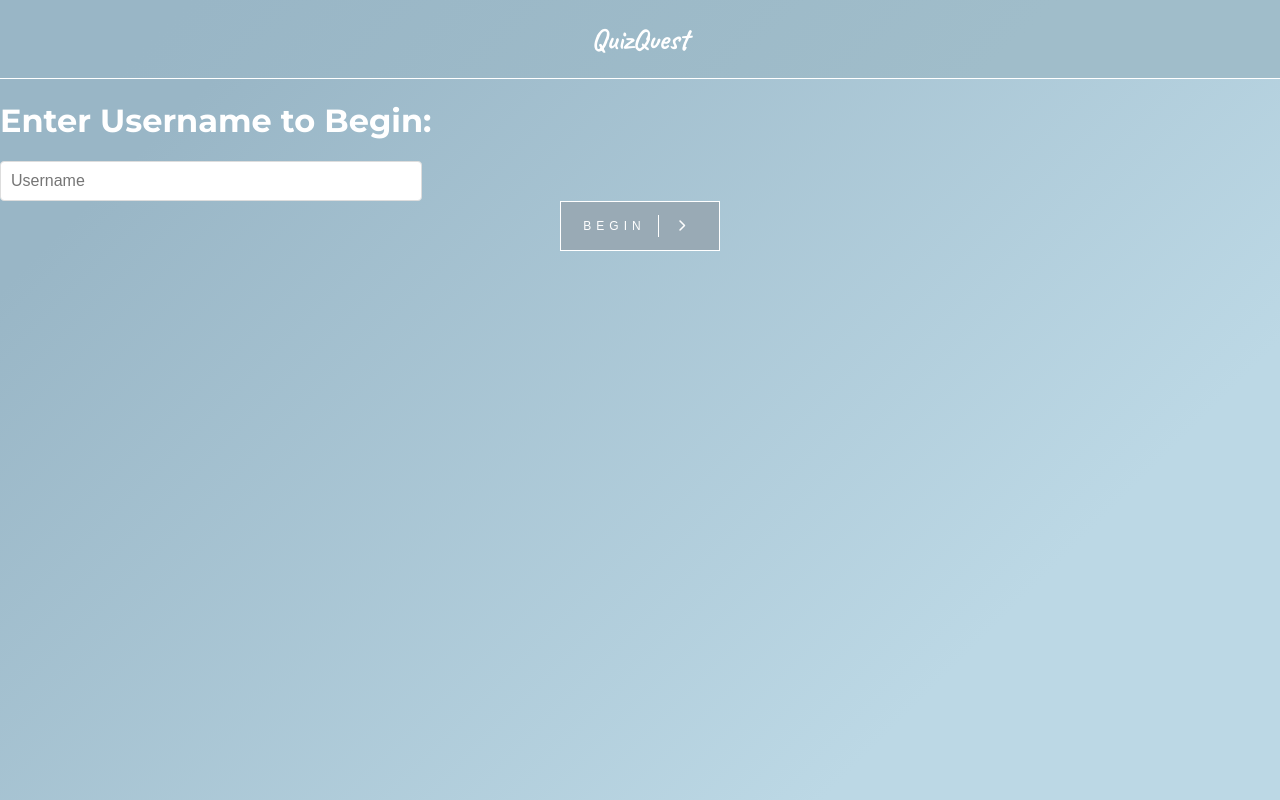
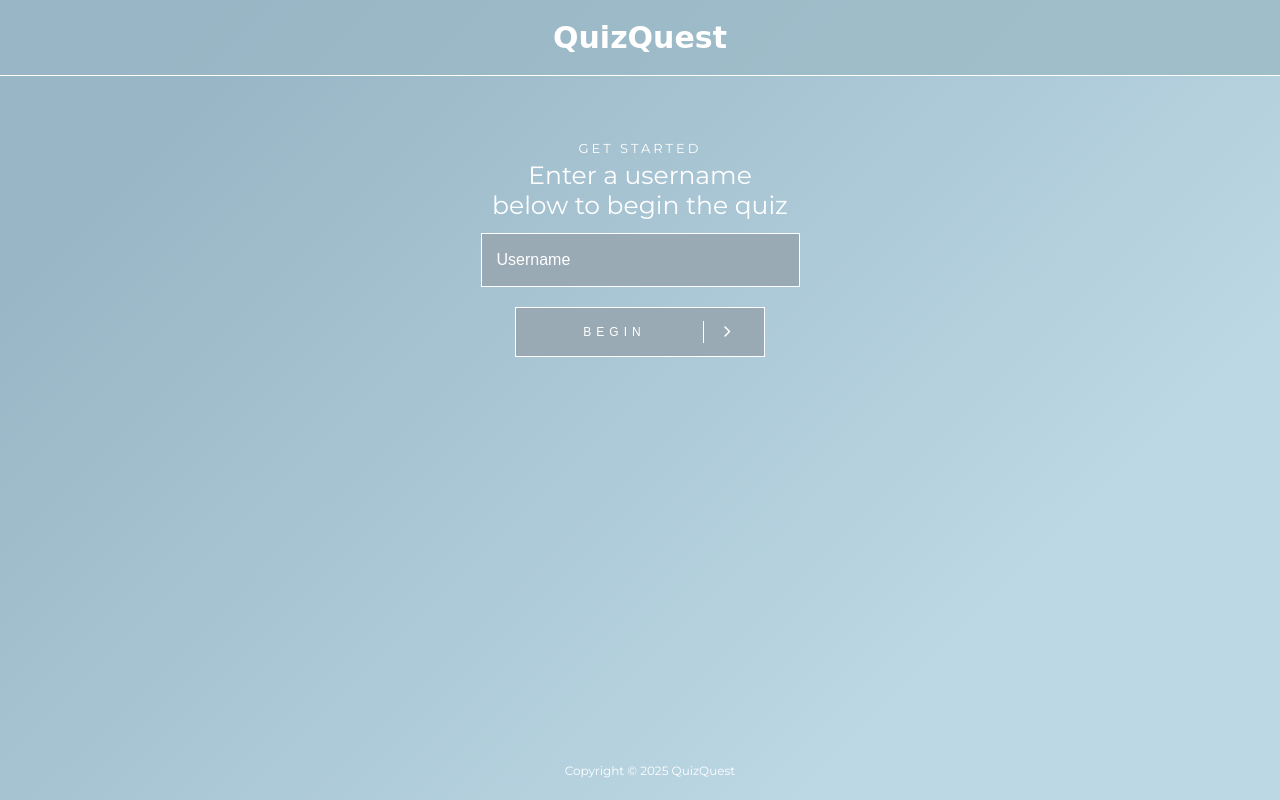
Before and after one commit to bilalpasha246/seng513-202501-assignment2, a website with bundled scripts: page login.html in a window 1280 px wide. Built offline with nearby package versions, Linux system fonts and the light colour scheme.

Commit message:
starting page styling

```diff
--- a/login.html
+++ b/login.html
@@ -9,19 +9,24 @@
   <link rel="preconnect" href="https://fonts.gstatic.com" crossorigin>
   <link href="https://fonts.googleapis.com/css2?family=Montserrat:ital,wght@0,100..900;1,100..900&display=swap"
     rel="stylesheet">
-  <link href="https://fonts.googleapis.com/css2?family=Caveat:wght@400..700&display=swap" rel="stylesheet">
   <link rel="stylesheet" href="https://cdnjs.cloudflare.com/ajax/libs/font-awesome/6.4.2/css/all.min.css">
 <body>
   <header>
     <h1>QuizQuest</h1>
   </header>
-    <h1>Enter Username to Begin:</h1>
-    <!-- <label for="username">Username:</label> -->
-    <input type="text" id="username" placeholder="Username" required>
-    <button class="submit">
-      <span class="text">BEGIN</span>
-      <span class="icon"><i class="fa-solid fa-chevron-right"></i></span>
-    </button>
+    <div class="login">
+      <h4>Get Started</h4>
+      <h1 class="username">Enter a username <br>below to begin the quiz</h1>
+      <input type="text" id="username" placeholder="Username" required>
+      <button class="submit">
+        <span class="text">BEGIN</span>
+        <span class="icon"><i class="fa-solid fa-chevron-right"></i></span>
+      </button>
+    </div>
+
     <script type="module" src="script.js"></script>
+    <footer>
+      <p>Copyright &copy; 2025 QuizQuest</p>
+    </footer>
   </body>
 </html>
--- a/styles.css
+++ b/styles.css
@@ -44,7 +44,8 @@ header p {
     text-align: center;
     font-size: 2rem;
     padding: 30px;
-    margin-top: 3%;
+    margin: 3% auto;
+    width: 75%;
 }
 
 .multiple-choice {
@@ -58,11 +59,13 @@ header p {
 
 .multiple-choice button {
     align-items: center;
-    height: 60px;
+    height: 80px;
+    width: auto;
+    max-width: 100%;
     background: #99AAB5;
     border: 1px solid #fff;
     color: #fff;
-    font-size: 18px;
+    font-size: 16px;
     letter-spacing: 2px;
     cursor: pointer;
 }
@@ -109,6 +112,8 @@ footer {
     width: 100%;
 }
 
+/* Leaderboard Page */
+
 .over-txt {
     text-align: center;
     color: rgb(11, 38, 211);
@@ -116,10 +121,49 @@ footer {
     padding: 30px;
 }
 
+/* Get Started Page */
+
+.login {
+    display: flex;
+    flex-direction: column;
+    align-items: center;
+    margin-top: 5%;
+}
+
+h4 {
+    font-weight: normal;
+    text-transform: uppercase;
+    letter-spacing: 3px;
+    font-size: 13px;
+    margin: 0;
+}
+
+.username {
+    font-weight: normal;
+    margin: 0;
+    font-size: 25px;
+    margin-top: 0.3%;
+    text-align: center;
+}
+
 input {
-    width: 400px;
-    padding: 10px;
-    border: 1px solid #ddd;
-    border-radius: 4px;
+    align-items: center;
+    height: 50px;
+    width: 300px;
+    background: #99AAB5;
+    border: 1px solid #fff;
+    color: #fff;
     font-size: 16px;
+    cursor: pointer;
+    padding-left: 15px;
+    margin-top: 1%;
 }
+
+input::placeholder {
+    color: #fff;
+}
+
+.submit {
+    width: 250px;
+    margin: 20px auto;
+}
```
Also changed, not shown: game-over.html (+4 -1 lines), index.html (+1 -3 lines).
